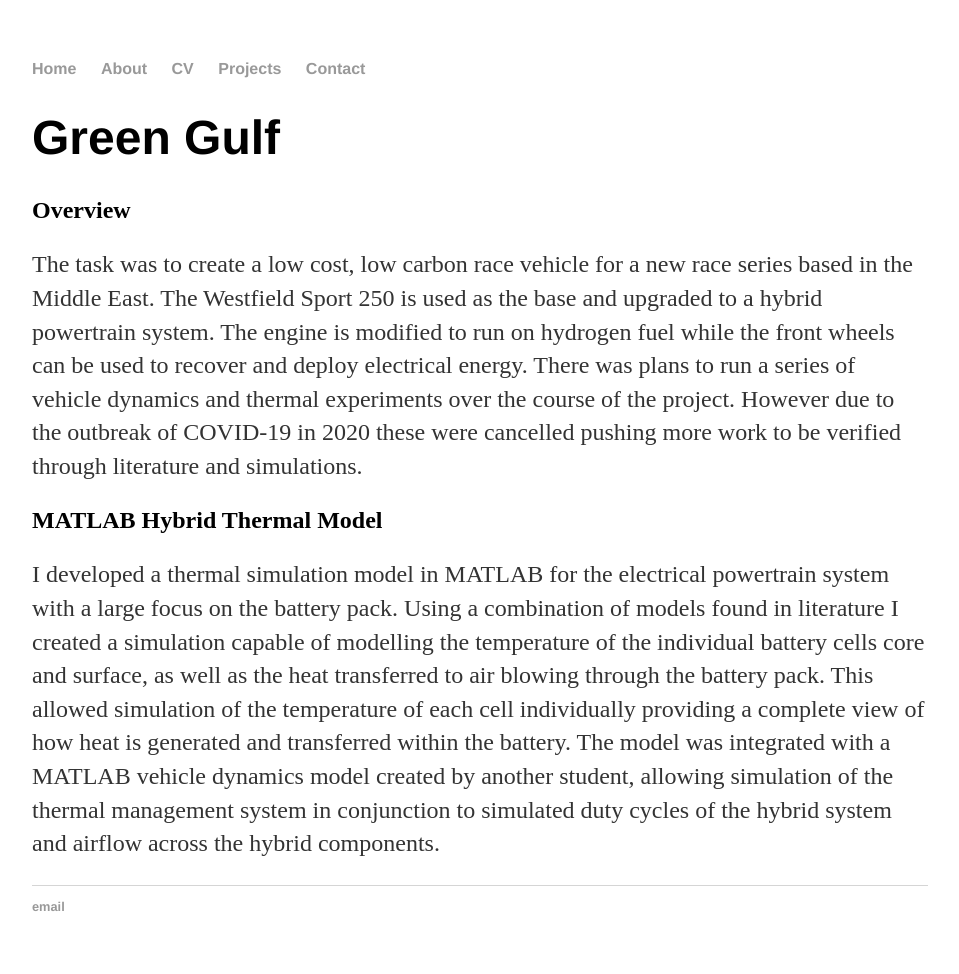
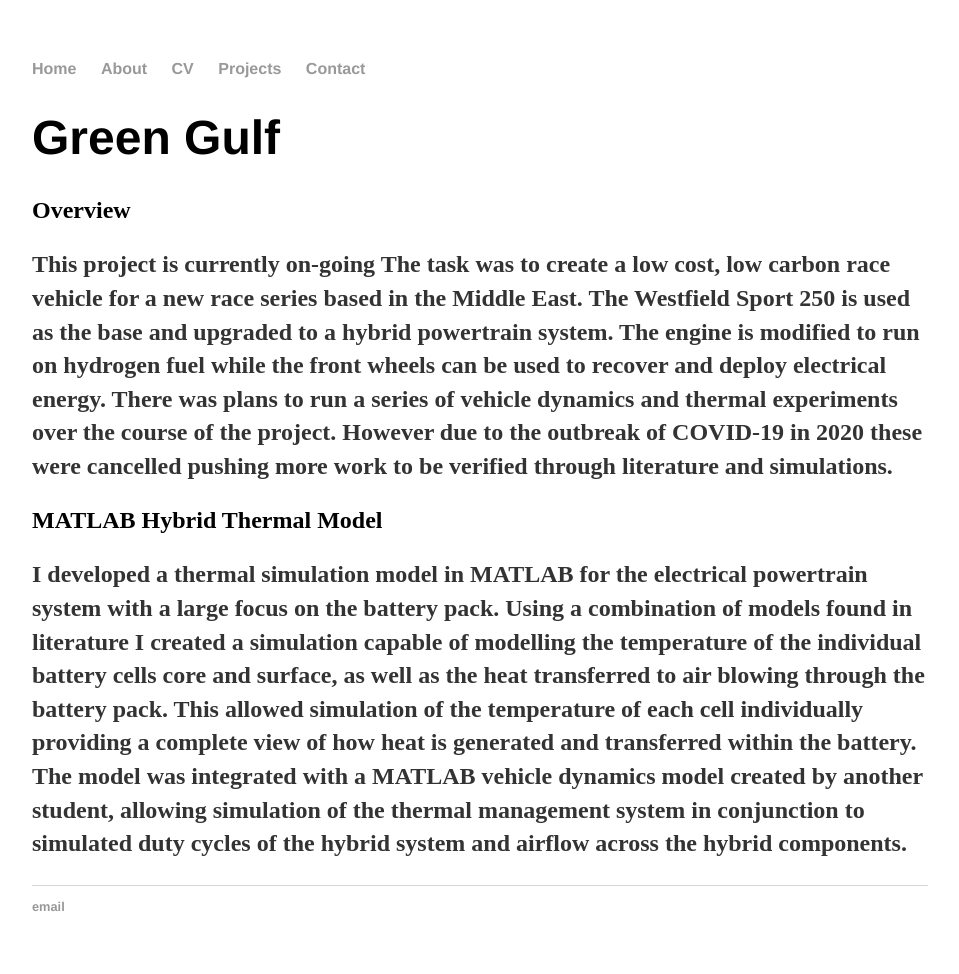
Before and after one commit to Bill371/Bill371.github.io, a Jekyll site: the page built from Projects/GreenGulf/index.html, in a window 1280 px wide. Shown: the whole page, without its empty margins (160-1119 px from the left). Built offline with Jekyll 4.4.1, drawn with Linux system fonts in a browser that asks for light colours.

Commit message:
Update index.html

```diff
--- a/Projects/GreenGulf/index.html
+++ b/Projects/GreenGulf/index.html
@@ -6,6 +6,8 @@ title: Green Gulf
 
 <h2>Overview</h2>
 <p>
+  <B> This project is currently on-going<B>
+
   The task was to create a low cost, low carbon race vehicle for a new race series
   based in the Middle East. The Westfield Sport 250 is used as the base and upgraded
   to a hybrid powertrain system. The engine is modified to run on hydrogen fuel
```
